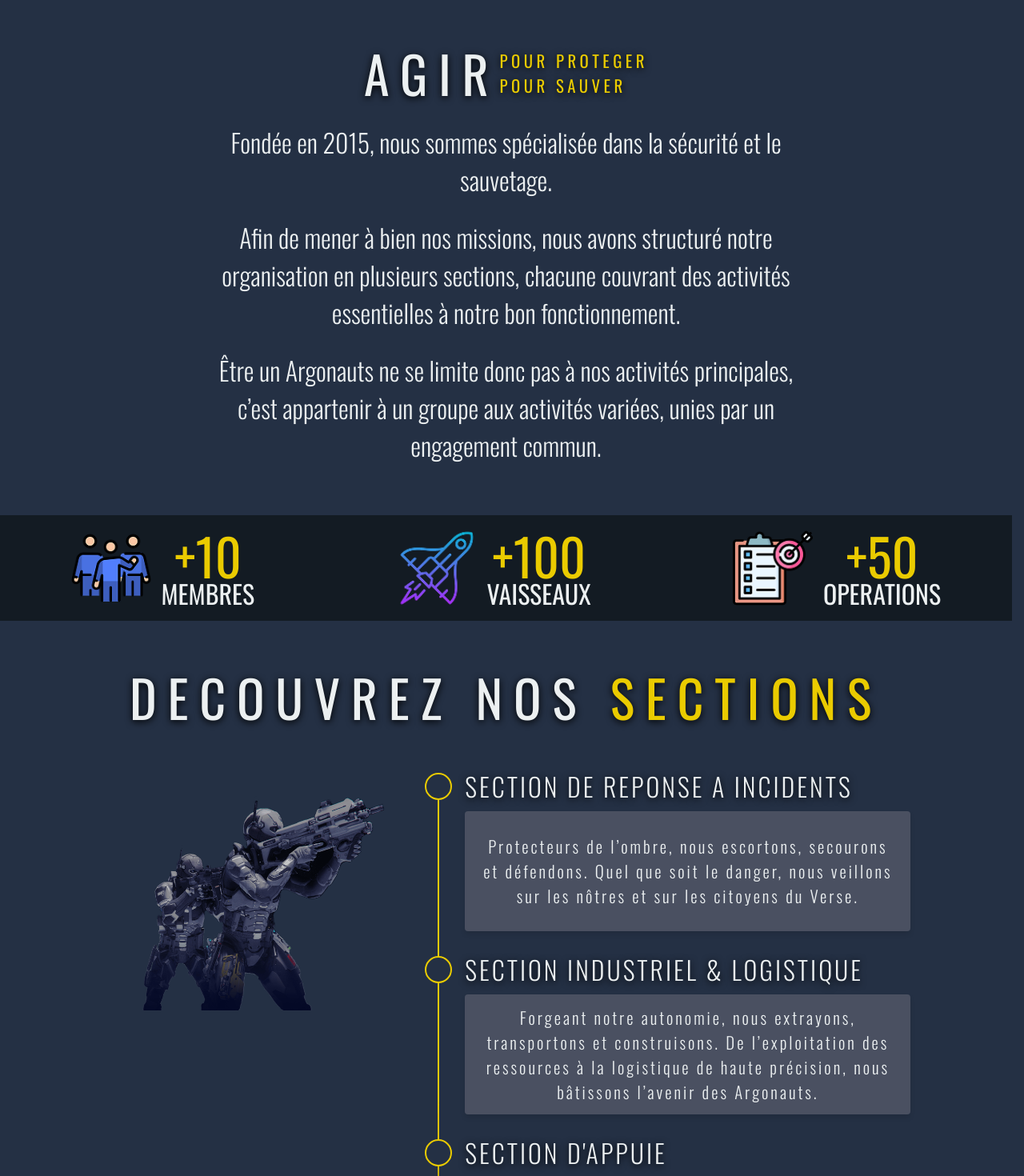
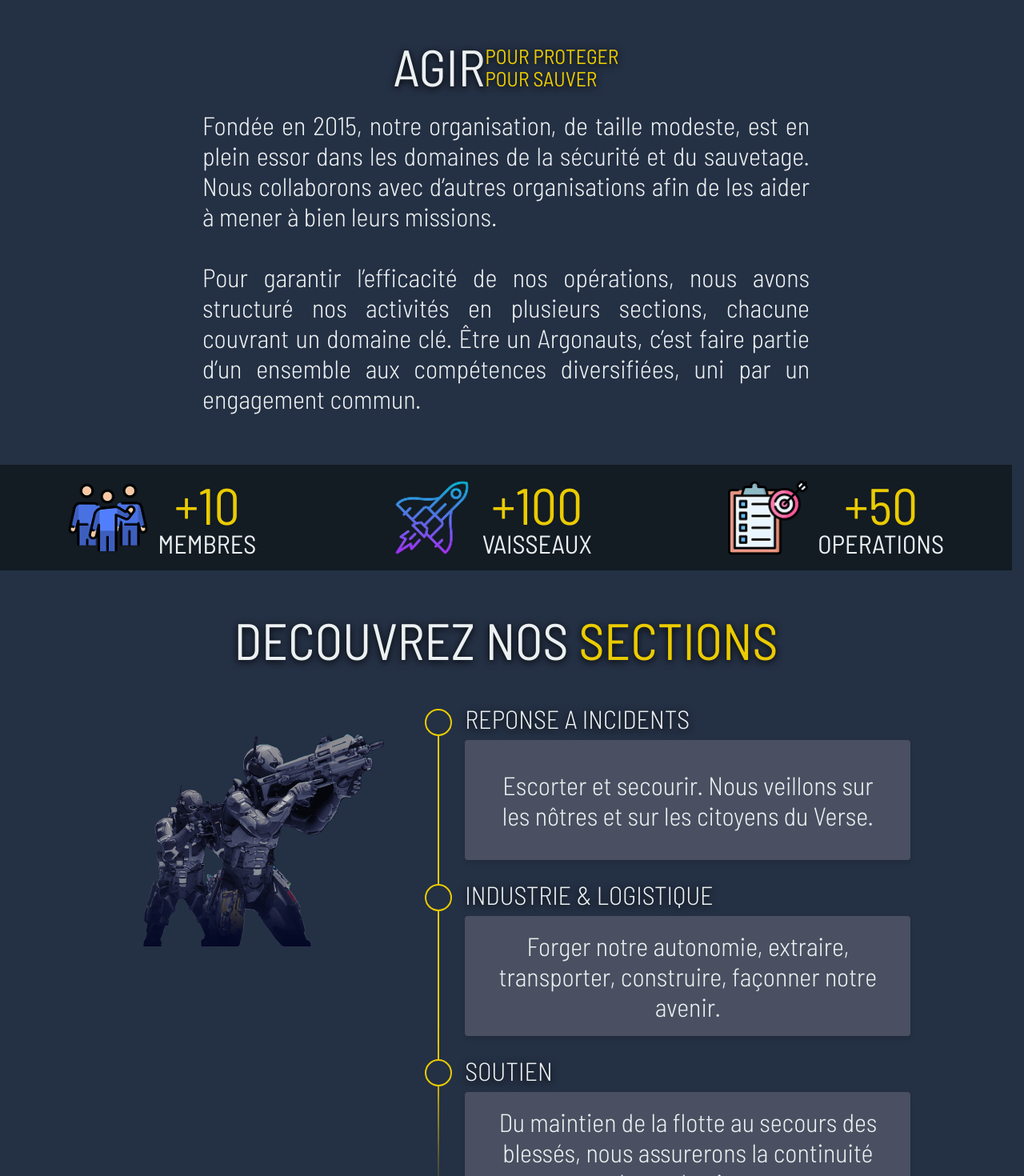
Before and after one commit to caillau-thomas/the-argonauts, a React (Vite) app: page / in a window 1280 px wide. Shown: the part 900-2370 px from the top of the page at 80% size. Built offline with nearby package versions, Linux system fonts and the light colour scheme.

Commit message:
agn-27 (style)

```diff
--- a/index.html
+++ b/index.html
@@ -3,7 +3,7 @@
   <head>
     <meta charset="UTF-8" />
     <link rel="icon" type="image/ico" href="/logo.ico" />
-    <link href="https://fonts.googleapis.com/css2?family=Oswald:wght@300;400;500;700&display=swap" rel="stylesheet">
+    <link href="https://fonts.googleapis.com/css2?family=Barlow+Semi+Condensed:wght@300;400;500;700&display=swap" rel="stylesheet">
     <meta name="viewport" content="width=device-width, initial-scale=1.0" />
     <title>Argonauts</title>
   </head>
--- a/src/Components/About.jsx
+++ b/src/Components/About.jsx
@@ -32,13 +32,10 @@ const About = () => {
       <Layout>
         <AboutCard>
           <P>
-            Fondée en 2015, nous sommes spécialisée dans la sécurité et le sauvetage.
-          </P>
-          <P>
-            Afin de mener à bien nos missions, nous avons structuré notre organisation en plusieurs sections, chacune couvrant des activités essentielles à notre bon fonctionnement.
-          </P>
-          <P>
-            Être un Argonauts ne se limite donc pas à nos activités principales, c’est appartenir à un groupe aux activités variées, unies par un engagement commun.
+            Fondée en 2015, notre organisation, de taille modeste, est en plein essor dans les domaines de la sécurité et du sauvetage.
+            Nous collaborons avec d’autres organisations afin de les aider à mener à bien leurs missions. <br /><br />
+            Pour garantir l’efficacité de nos opérations, nous avons structuré nos activités en plusieurs sections, chacune couvrant un domaine clé.
+            Être un Argonauts, c’est faire partie d’un ensemble aux compétences diversifiées, uni par un engagement commun.
           </P>
         </AboutCard>
       </Layout>
--- a/src/Components/GlobalStyle.jsx
+++ b/src/Components/GlobalStyle.jsx
@@ -3,9 +3,9 @@ import styled from 'styled-components'
 export const H1 = styled.h1`
   font-weight: 400;
   font-size: var(--font-size-3xl);
-  letter-spacing: var(--space-3xs);
   text-shadow: var(--shadow-text);
   color: var(--color-primary);
+  letter-spacing: var(--space-3xs);
   margin: 0;
 
   @media (max-width: 1080px) {
@@ -18,14 +18,12 @@ export const H2 = styled.h1`
   font-weight: 400;
   color: var(--color-primary);
   font-size: var(--font-size-1xl);
-  letter-spacing: var(--space-3xs);
   text-shadow: var(--shadow-text);
   margin: 0;
 
   @media (max-width: 1080px) {
     font-weight: 400;
     font-size: var(--font-size-1l);
-    letter-spacing: var(--space-3xs);
   }
 `
 
@@ -33,7 +31,6 @@ export const H3 = styled.h1`
   font-weight: 400;
   color: var(--color-primary);
   font-size: var(--font-size-xl);
-  letter-spacing: var(--space-3xs);
   text-shadow: var(--shadow-text);
   margin: 0;
 
@@ -46,19 +43,19 @@ export const H3 = styled.h1`
 export const H4 = styled.h1`
   font-weight: 200;
   font-size: var(--font-size-xl);
-  letter-spacing: var(--space-3xs);
   color: var(--color-tertiary);
   text-shadow: var(--shadow-text);
+  letter-spacing: var(--space-3xs);
 
   @media (max-width: 1080px) {
     font-weight: 200;
     font-size: var(--font-size-2m);
+    letter-spacing: 0;
   }
 `
 export const H5 = styled.h1`
   font-weight: 200;
   font-size: var(--font-size-1l);
-  letter-spacing: var(--space-3xs);
   color: var(--color-tertiary);
   text-shadow: var(--shadow-text);
   margin: 0;
@@ -70,7 +67,7 @@ export const H5 = styled.h1`
 `
 export const H6 = styled.h1`
   font-weight: 300;
-  font-size: var(--font-size-1l);
+  font-size: var(--font-size-large);
   color: var(--color-primary);
   margin: 0;
   @media (max-width: 1080px) {
@@ -94,7 +91,7 @@ export const P = styled.h3`
   font-size: var(--font-size-large);
   color: var(--color-primary);
   margin: 0;
-  text-align: center;
+  text-align: justify;
   @media (max-width: 1080px) {
     font-weight: 300;
     font-size: var(--font-size-2m);
@@ -103,8 +100,7 @@ export const P = styled.h3`
 export const H8 = styled.h1`
   font-weight: 400;
   margin: 0;
-  font-size: var(--font-size-1m);
-  letter-spacing: var(--space-3xs);
+  font-size: var(--font-size-2m);
   color: var(--color-tertiary);
   text-shadow: var(--shadow-text);
 
@@ -118,12 +114,10 @@ export const H9 = styled.h1`
   margin: 0;
   color: var(--color-primary);
   font-size: var(--font-size-1xl);
-  letter-spacing: var(--space-3xs);
   text-shadow: var(--shadow-text);
 
   @media (max-width: 1080px) {
     font-weight: 400;
-    font-size: var(--font-size-1l);
-    letter-spacing: var(--space-3xs);
+    font-size: var(--font-size-xl);
   }
 `
--- a/src/Components/IncidentResponseTimeline.jsx
+++ b/src/Components/IncidentResponseTimeline.jsx
@@ -59,14 +59,12 @@ const SectionTitle = styled(motion.h3)`
   font-size: var(--font-size-large);
   font-weight: 300;
   padding-bottom: 0.5rem;
-  letter-spacing: 3px;
   text-shadow: var(--shadow-text);
   margin: 0;
   text-align: left;
 
   @media (max-width: 1080px) {
-    font-size: var(--font-size-1m);
-    letter-spacing: 2px;
+    font-size: var(--font-size-2m);
   }
 `
 
@@ -76,16 +74,16 @@ const SectionContent = styled(motion.div)`
   padding: var(--space-s);
   height: calc(150px - 2 * var(--space-s));
   box-shadow: 0 4px 6px rgba(0, 0, 0, 0.1);
-  font-weight: 200;
+  font-weight: 300;
   color: var(--color-primary);
-  font-size: var(--font-size-1m);
-  letter-spacing: 3px;
+  font-size: var(--font-size-large);
   display: flex;
   align-items: center;
 
   @media (max-width: 1080px) {
-    height: calc(250px - 2 * var(--space-s));
+    height: calc(180px - 2 * var(--space-s));
     text-align: left;
+    font-size: var(--font-size-2m);
   }
 `
 
@@ -103,9 +101,9 @@ export const IncidentResponseTimeline = ({ onHoverSection }) => {
   }, [isInView])
 
   const sections = [
-    { id: 1, content: 'Protecteurs de l’ombre, nous escortons, secourons et défendons. Quel que soit le danger, nous veillons sur les nôtres et sur les citoyens du Verse.', title: 'SECTION DE REPONSE A INCIDENTS' },
-    { id: 2, content: 'Forgeant notre autonomie, nous extrayons, transportons et construisons. De l’exploitation des ressources à la logistique de haute précision, nous bâtissons l’avenir des Argonauts.', title: 'SECTION INDUSTRIEL & LOGISTIQUE' },
-    { id: 3, content: 'Soutien vital des Argonauts, nous réparons, soignons et sécurisons. De la maintenance de notre flotte au secours des blessés, nous assurons la continuité des opérations.', title: 'SECTION D\'APPUIE' },
+    { id: 1, content: 'Escorter et secourir. Nous veillons sur les nôtres et sur les citoyens du Verse.', title: 'REPONSE A INCIDENTS' },
+    { id: 2, content: 'Forger notre autonomie, extraire, transporter, construire, façonner notre avenir.', title: 'INDUSTRIE & LOGISTIQUE' },
+    { id: 3, content: 'Du maintien de la flotte au secours des blessés, nous assurerons la continuité des opérations.', title: 'SOUTIEN' },
   ]
 
   const lineVariants = {
@@ -160,8 +158,8 @@ export const IncidentResponseTimeline = ({ onHoverSection }) => {
   }
 
   const sizes = {
-    main:   { distance: 150, title: 55, gap: 24, threshold: 7 },
-    mobile: { distance: 250, title: 39, gap: 24, threshold: 1 },
+    main:   { distance: 140, title: 55, gap: 24, threshold: 7 },
+    mobile: { distance: 180, title: 39, gap: 24, threshold: 1 },
   }
   const pointSpacing = Object.values(isMobile ? sizes.mobile : sizes.main).slice(0,3).reduce((acc, size) => acc + size, 0)
 
--- a/src/Components/RecrutementComponent.jsx
+++ b/src/Components/RecrutementComponent.jsx
@@ -58,6 +58,7 @@ export const HeadingContainer = styled.div`
     flex-direction: column;
     justify-content: center;
     text-align: center;
+    padding: 0 var(--space-2xs);
   }
 `
 
@@ -184,7 +185,7 @@ const Recrutement = () => {
         </LeftColumns>
         <RightColumns>
           <LeftContent>
-            <H7>LE RECRUTEMENT</H7>
+            <H7>RECRUTEMENT</H7>
             <SecondaryJoinCard backgroundImage="/assets/Icons/img21.png">
               <H6>Rejoignez le discord de recrutement</H6>
             </SecondaryJoinCard>
--- a/src/Pages/Home/Home.jsx
+++ b/src/Pages/Home/Home.jsx
@@ -108,6 +108,9 @@ const SectionsHeading = styled.div`
   flex-direction: column;
   text-align: center;
   justify-content: center;
+  @media (max-width: 1080px) {
+    padding: 0 var(--space-2xs);
+  }
 `
 const SectionsBottom = styled.div`
   display: flex;
@@ -168,7 +171,7 @@ export const Home = () => {
                 <H8>POUR PROTEGER</H8>
               </Aboutrows>
               <Aboutrows >
-                <H8>POUR SAUVER</H8>
+                <H8 style={{ lineHeight: 1 }}>POUR SAUVER</H8>
               </Aboutrows>
             </AboutColumns>
           </AboutHeading>
--- a/src/index.css
+++ b/src/index.css
@@ -1,7 +1,7 @@
 :root {
 
   /* Fonts */
-  --font-primary: 'Oswald', Inter, system-ui, Avenir, Helvetica, Arial, sans-serif;
+  --font-primary: 'Barlow Semi Condensed', Inter, system-ui, Avenir, Helvetica, Arial, sans-serif;
 
   --font-size-small: 0.875rem;
   --font-size-medium: 1rem;
```
